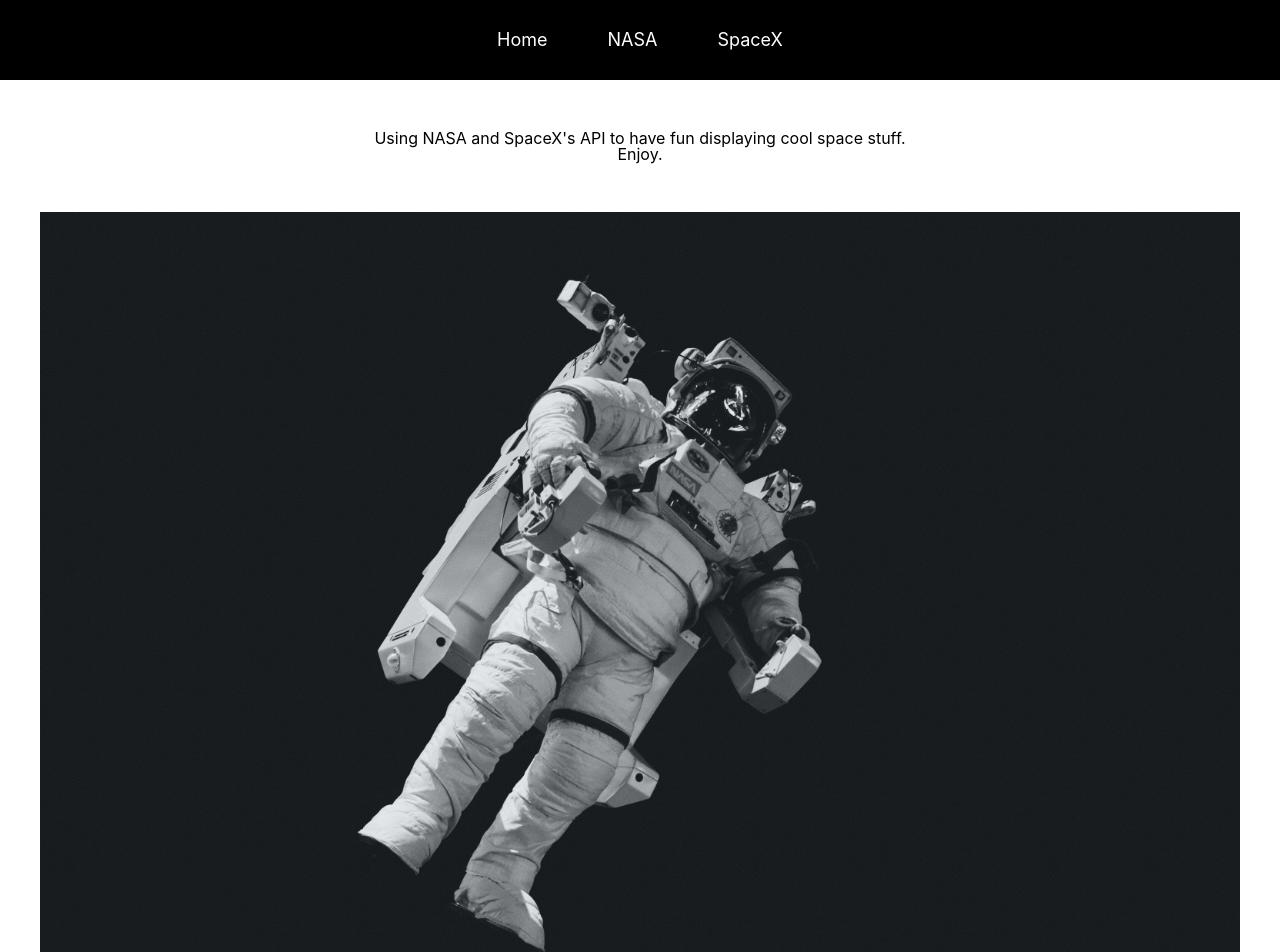
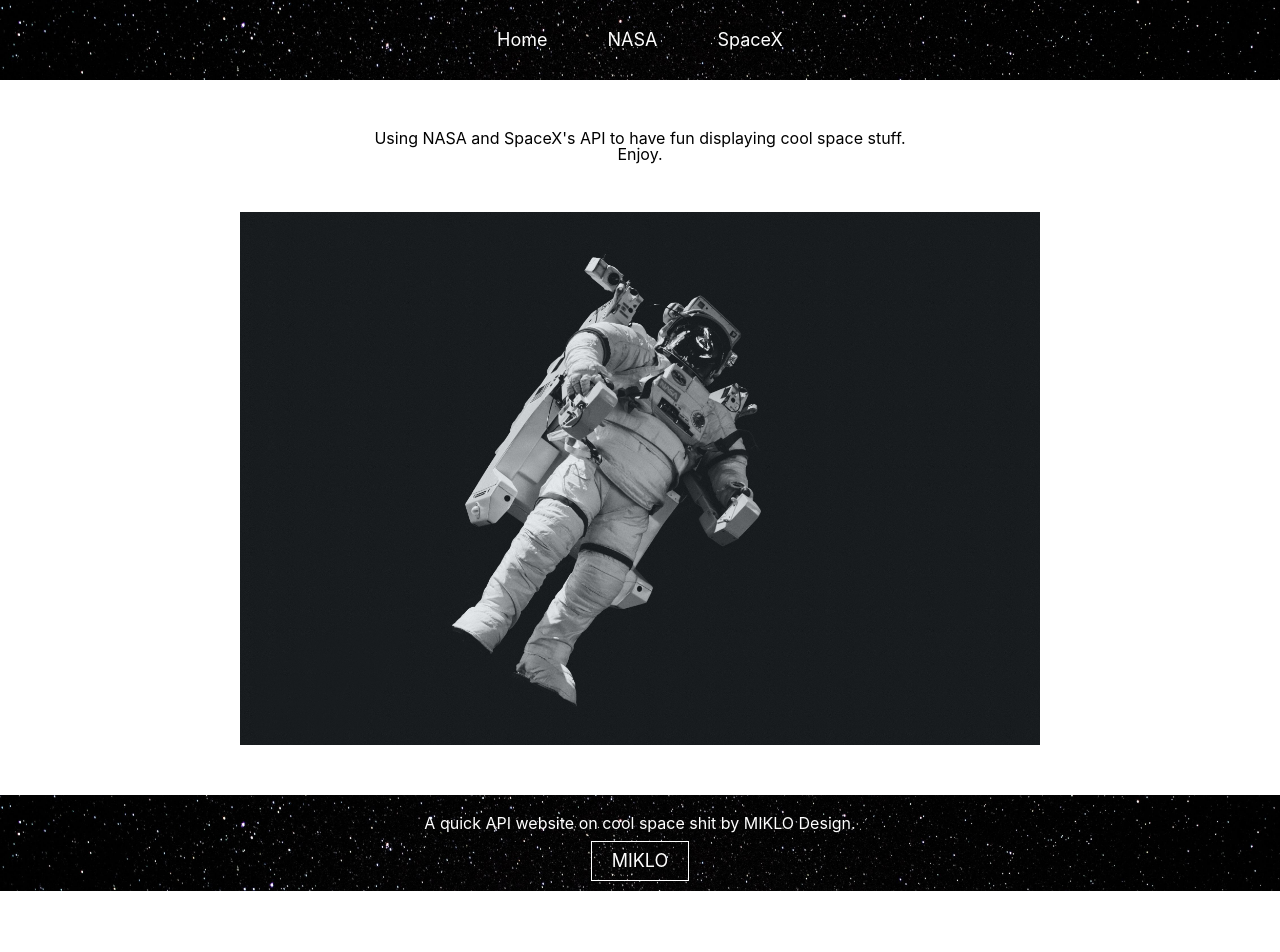
Before and after one commit to miklo88/NASA-API, a React (Create React App) app: page / in a window 1280 px wide. Shown: the top 952 px of the page. After the commit the page ends 891 px from the top, so only its background shows below. Built offline with nearby package versions, Linux system fonts and the light colour scheme.

Commit message:
some reason my api from spacex isnt bringing in the photos as promised.

```diff
--- a/src/Components/Footer/Footer.scss
+++ b/src/Components/Footer/Footer.scss
@@ -3,7 +3,11 @@
   flex-direction: column;
   justify-content: center;
   align-items: center;
+  background-image: url("../Imgs/space_nav.jpg");
   background-color: black;
+  background-position: 30% 28%;
+  background-repeat: no-repeat;
+  background-size: cover;
   width: 100%;
   height: 100%;
   .link-container {
@@ -13,7 +17,7 @@
     align-items: center;
     padding: 10px;
     .credit {
-      padding: 10px 0px 30px 0px;
+      padding: 10px 30px;
       color: white;
     }
     .link {
--- a/src/Components/Landing/Landing.scss
+++ b/src/Components/Landing/Landing.scss
@@ -8,7 +8,7 @@
     padding: 50px 0px 0px 0px;
   }
   .landing-photo {
-    max-width: 1200px;
+    max-width: 800px;
     width: 100%;
     min-width: 200px;
     padding: 50px;
--- a/src/Components/Nav/Nav.scss
+++ b/src/Components/Nav/Nav.scss
@@ -3,7 +3,11 @@
   flex-direction: row;
   justify-content: center;
   align-items: center;
+  background-image: url("../Imgs/space_nav.jpg");
   background-color: black;
+  background-position: 30% 28%;
+  background-repeat: no-repeat;
+  background-size: cover;
   width: 100%;
   height: 80px;
   .link {
--- a/src/Components/SpaceX/Launches.js
+++ b/src/Components/SpaceX/Launches.js
@@ -37,23 +37,38 @@ export default function Launches() {
     return (
       <div className='payload-container'>
         {/* <img className='patch' src={launches.links.patch.large} alt='png' /> */}
-        <h1>Name of Launch: {launches.name}</h1>
+        <h1>
+          Name of Launch: <br />
+          {launches.name}
+        </h1>
         <div className='image-container'>
-          {/* <img
+          <img
             className='launch-image'
-            src={launches.links.flickr.original[0]}
+            // src={launches.links.flickr.large[0]}
+            src={launches.links}
             alt='jpg'
           />
+          {console.log(launches.links)}
           <img
             className='launch-image'
-            src={launches.links.flickr.original[1]}
+            // src={launches.links.flickr.large[1]}
+            // src={links.patch.small}
             alt='jpg'
-          /> */}
+          />
         </div>
 
-        <p>Local Date and Time of launch: {launches.date_local}</p>
-        <p>Flight Number: {launches.flight_number}</p>
-        <p>Mission objective: {launches.details}</p>
+        <p>
+          Local Date and Time of launch: <br />
+          {launches.date_local}
+        </p>
+        <p>
+          Flight Number: <br />
+          {launches.flight_number}
+        </p>
+        <p>
+          Mission objective: <br />
+          {launches.details}
+        </p>
 
         {/* <button src={launches.links.webcast}>Youtube link</button> */}
       </div>
```
Also changed, not shown: src/Components/Imgs/nav_launch.jpg (deleted), src/Components/Imgs/space_nav.jpg (added).
